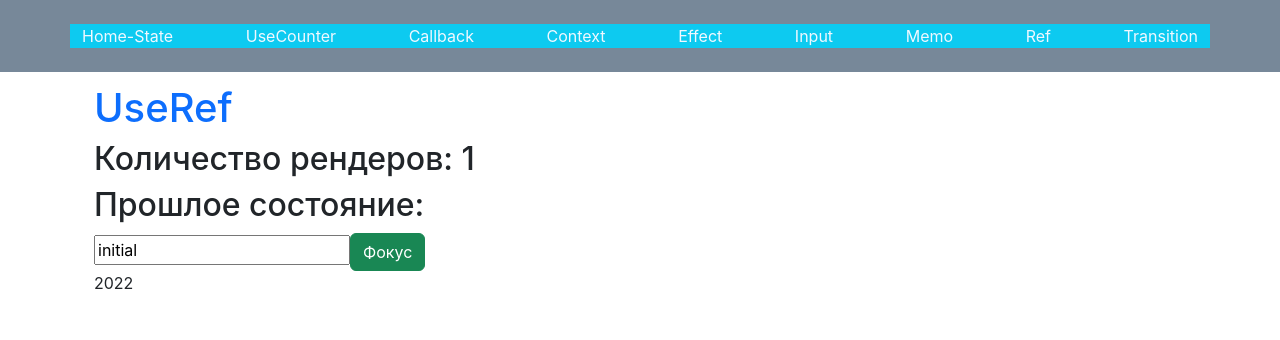
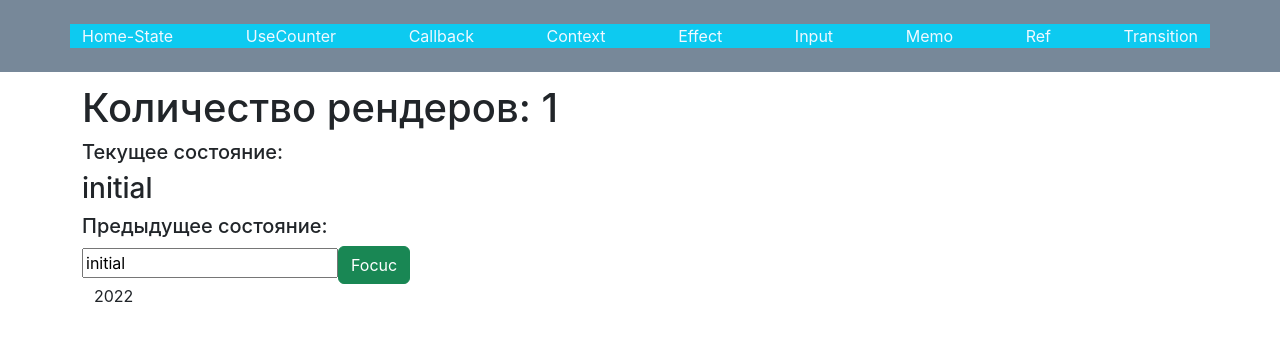
Before and after one commit to igorbelikov2009/reacts-hooks, a React (Create React App) app: page /ref in a window 1280 px wide. Shown: the top 340 px of the page. Built offline with nearby package versions, Linux system fonts and the light colour scheme.

Commit message:
UseRefHook2

```diff
--- a/src/pages/UseCalllbackHook.jsx
+++ b/src/pages/UseCalllbackHook.jsx
@@ -34,7 +34,7 @@ function UseCallbackHook() {
         className="btn btn-warning"
         onClick={() => setColored((prev) => !prev)}
       >
-        Изменить
+        Изменить цвет заголовка
       </button>
 
       <ItemsList getItems={generateItemsFromAPI} />
--- a/src/pages/UseEffectHook.jsx
+++ b/src/pages/UseEffectHook.jsx
@@ -14,7 +14,7 @@ function UseEffectHook() {
       .then((json) => setData(json));
 
     return () => {
-      console.log("cleaner");
+      // console.log("cleaner");
     };
   }, [type]); // мы следим за изменением [type]
 
@@ -26,7 +26,7 @@ function UseEffectHook() {
   };
 
   useEffect(() => {
-    console.log("ComponentsDidMount");
+    // console.log("ComponentsDidMount");
 
     window.addEventListener("mousemove", mouseMoveHandler);
 
@@ -45,7 +45,7 @@ function UseEffectHook() {
       <button onClick={() => setType("todos")}>Todos</button>
       <button onClick={() => setType("posts")}>Посты</button>
 
-      {/* <pre>{JSON.stringify(data, null, 2)} </pre> */}
+      <pre>{JSON.stringify(data, null, 2)} </pre>
       <pre>{JSON.stringify(pos, null, 2)} </pre>
     </div>
   );
--- a/src/pages/UseRefHook.jsx
+++ b/src/pages/UseRefHook.jsx
@@ -1,45 +1,47 @@
-// import UseEffectHook from "./components/UseEffectHook.tsx";
 import React, { useEffect, useRef, useState } from "react";
 
-function UseRefHook() {
-  // const [renderCount, setRenderCount] = useState(1);
+const UseRefHook = () => {
   const [value, setValue] = useState("initial");
   const renderCount = useRef(1);
   const inputRef = useRef(null);
   const prevValue = useRef("");
-
-  function focus() {
-    inputRef.current.focus();
-  }
 
   useEffect(() => {
     renderCount.current++;
     console.log(inputRef.current.value);
   });
 
+  const focus = () => {
+    inputRef.current.focus();
+  };
+
   useEffect(() => {
     prevValue.current = value;
   }, [value]);
 
   return (
-    <div className="container">
-      <h1 className="text-primary">UseRef </h1>
+    <div>
+      <h1>Количество рендеров: {renderCount.current}</h1>
 
-      <h2>Количество рендеров: {renderCount.current}</h2>
-      <h2>Прошлое состояние: {prevValue.current}</h2>
+      <h5>Текущее состояние: </h5>
+      <h3>{value}</h3>
+
+      <h5>Предыдущее состояние: </h5>
+      <h3>{prevValue.current}</h3>
 
       <input
         ref={inputRef}
         type="text"
+        value={value}
         onChange={(e) => setValue(e.target.value)}
-        value={value}
       />
 
       <button className="btn btn-success" onClick={focus}>
-        Фокус
+        Focuc
       </button>
     </div>
   );
-}
+};
 
 export default UseRefHook;
+// ключевое понимание useRef - он не вызывает рендер
```
Also changed, not shown: src/index.tsx (added, +14 -0 lines).
